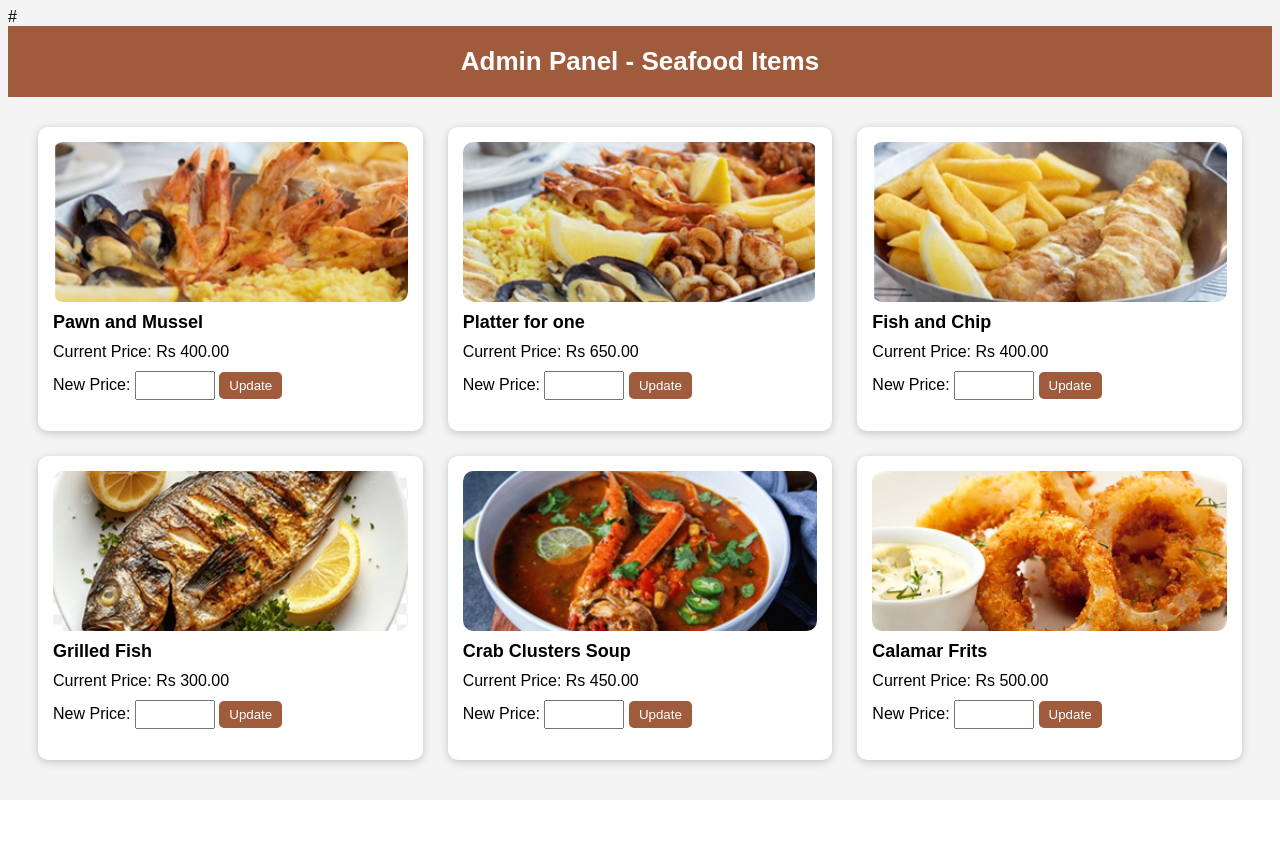
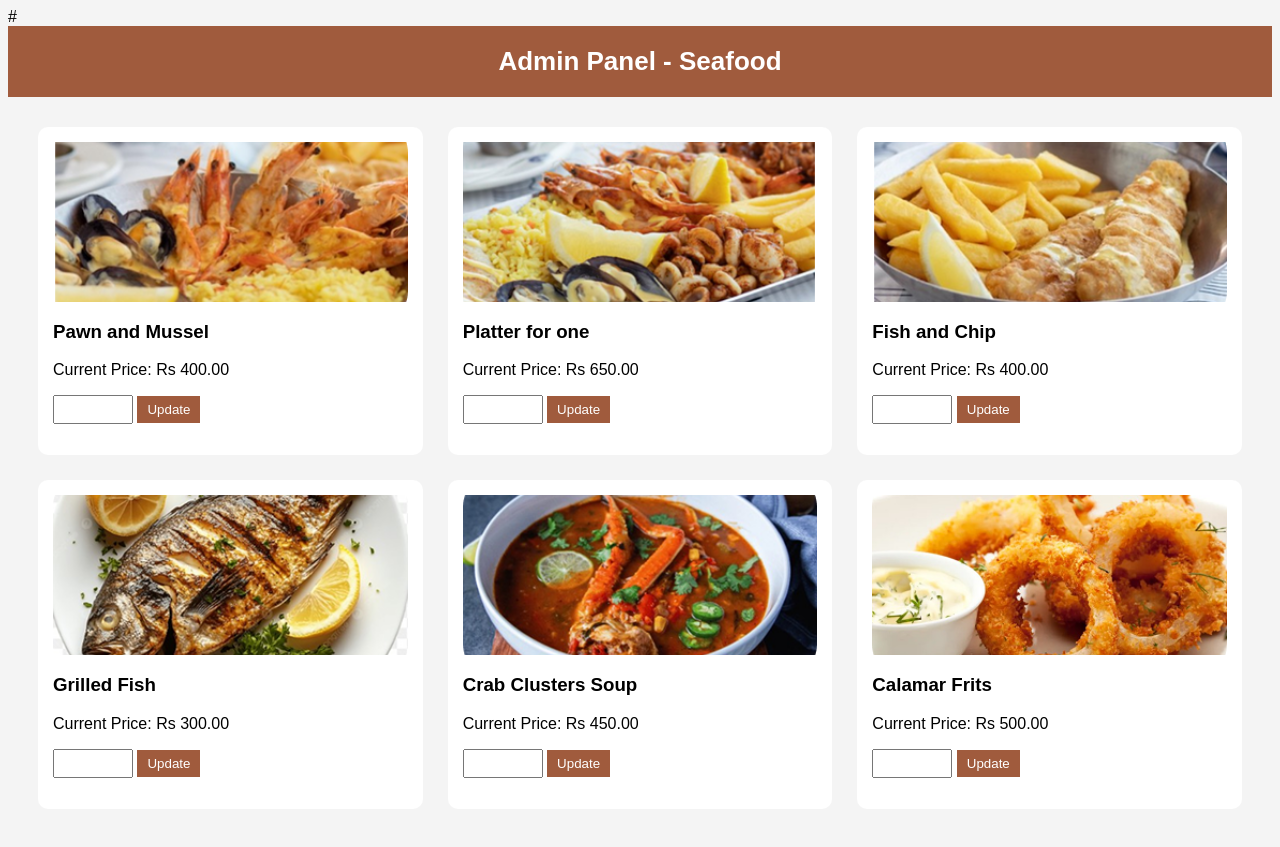
Before and after one commit to Vedasha2811/RestauLacaz, a PHP site: page /admin_seafood.php in a window 1280 px wide. Before the commit the page ends 769 px from the top, so only its background shows below. Run offline with PHP 8.4, Linux system fonts and the light colour scheme; a user stored in the database is signed in; data comes from the database, SQL or seed files in the repository.

Commit message:
Update admin_seafood.php

```diff
--- a/admin_seafood.php
+++ b/admin_seafood.php
@@ -1,7 +1,15 @@
 <?php
+session_start();
+
+// BLOCK NON-ADMIN
+if (!isset($_SESSION['role']) || $_SESSION['role'] != 'admin') {
+    header("Location: seafood.php");
+    exit();
+}
+
 include 'includes/db_connect.php';
 
-// Fetch seafood items
+// FETCH ITEMS
 $sql = "SELECT * FROM Item WHERE Item_Type = 'seafood'";
 $stmt = $conn->prepare($sql);
 $stmt->execute();
@@ -15,12 +23,8 @@ $items = $stmt->fetchAll(PDO::FETCH_ASSOC);
 </head>
 
 <style>
-body {
-    font-family: Arial;
-    background: #f4f4f4;
-}
+body { font-family: Arial; background: #f4f4f4; }
 
-/* HEADER */
 .header {
     background: #a05b3d;
     padding: 20px;
@@ -30,7 +34,6 @@ body {
     font-weight: bold;
 }
 
-/* GRID */
 .container {
     display: grid;
     grid-template-columns: repeat(auto-fit, minmax(300px, 1fr));
@@ -38,32 +41,18 @@ body {
     padding: 30px;
 }
 
-/* CARD */
 .card {
     background: #fff;
     padding: 15px;
     border-radius: 10px;
-    box-shadow: 0 2px 8px rgba(0,0,0,0.2);
 }
 
 .item-img {
     width: 100%;
     height: 160px;
     object-fit: cover;
-    border-radius: 10px;
 }
 
-.item-name {
-    font-size: 18px;
-    font-weight: bold;
-    margin-top: 10px;
-}
-
-.price {
-    margin: 10px 0;
-}
-
-/* FORM */
 input {
     width: 80px;
     padding: 5px;
@@ -74,18 +63,12 @@ button {
     background: #a05b3d;
     color: white;
     border: none;
-    border-radius: 5px;
-    cursor: pointer;
-}
-
-button:hover {
-    background: #7c432c;
 }
 </style>
 
 <body>
 
-<div class="header">Admin Panel - Seafood Items</div>
+<div class="header">Admin Panel - Seafood</div>
 
 <div class="container">
 
@@ -93,24 +76,19 @@ button:hover {
 foreach ($items as $row) {
 
     $itemID = $row['Item_ID'];
-    $itemName = htmlspecialchars($row['Item_Name']);
-    $itemPrice = htmlspecialchars($row['Item_Price']);
-    $itemImage = htmlspecialchars($row['Item_Image']);
-    $imagePath = "images/" . $itemImage;
+    $name = htmlspecialchars($row['Item_Name']);
+    $price = htmlspecialchars($row['Item_Price']);
+    $img = "images/" . $row['Item_Image'];
 
     echo "
     <div class='card'>
-        <img src='$imagePath' class='item-img'>
-
-        <div class='item-name'>$itemName</div>
-        <div class='price'>Current Price: Rs $itemPrice</div>
+        <img src='$img' class='item-img'>
+        <h3>$name</h3>
+        <p>Current Price: Rs $price</p>
 
         <form action='update_price.php' method='POST'>
             <input type='hidden' name='item_id' value='$itemID'>
-
-            New Price:
             <input type='number' name='new_price' required>
-
             <button type='submit'>Update</button>
         </form>
     </div>
```
